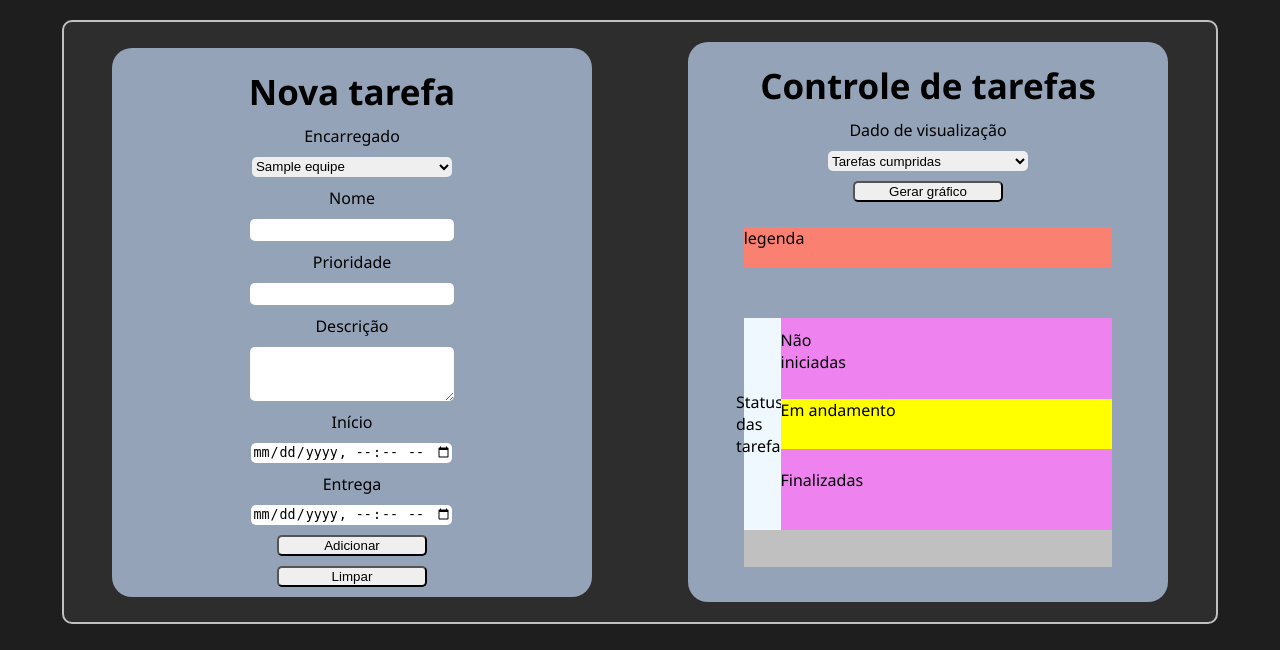
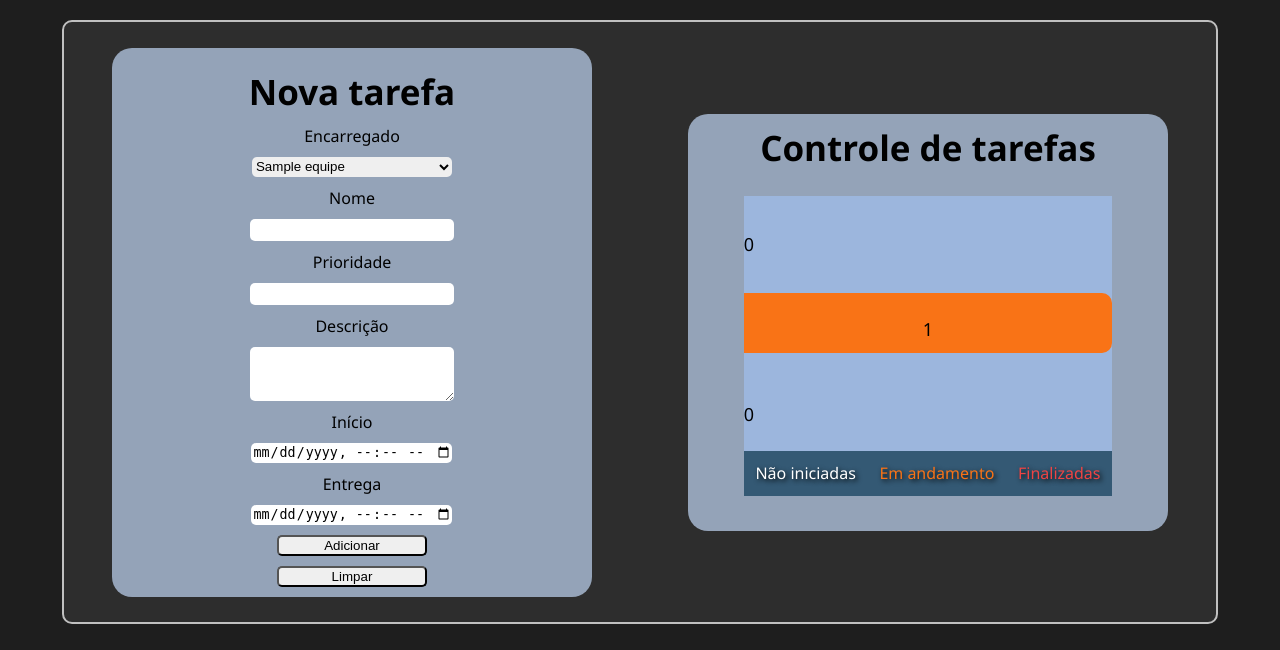
Before and after one commit to guilhermexmada/to-do-list, a PHP site: page /pages/controle_tarefas.php in a window 1280 px wide. Shown: the part 150-800 px from the top of the page. Run offline with PHP 8.4, Linux system fonts and the light colour scheme; tables that the repository leaves empty hold one stand-in row (values such as "Sample post").

Commit message:
Feature gráfico
Adicionando gráfico de visualização de tarefas na interface de administrador

```diff
--- a/back/grafico.php
+++ b/back/grafico.php
@@ -2,7 +2,11 @@
 
 include '../conexao/conn.php';
 
-$condicao = 'tarefas';
+if(isset($_SESSION['criterio'])){
+    $condicao = $_SESSION['criterio'];
+} else {
+    $condicao = "tarefas";
+}
 
 if ($condicao == 'tarefas') {
     $sql = "SELECT cpf_encarregado,nome_tarefa,status_tarefa FROM tarefas;";
@@ -35,9 +39,10 @@ if ($condicao == 'tarefas') {
     $per_finalizado = ($finalizado*100) / $total_tarefas;
 
     echo "
-    <div class='barra' style='width:".$per_nao_iniciado."%; background-color: white;'>Não iniciadas</div>
-    <div class='barra' style='width:".$per_em_andamento."%; background-color: yellow;'>Em andamento</div>
-    <div class='barra' style='width:".$per_finalizado."%; background-color: green;'>Finalizadas</div>
-
+    <div class='barra' style='width:".$per_nao_iniciado."%; background-color: white;'><br> ".$nao_iniciado."</div>
+    <div class='barra' style='width:".$per_em_andamento."%; background-color: #f97316;'><br>".$em_andamento."</div>
+    <div class='barra' style='width:".$per_finalizado."%; background-color: #ef4444;'><br>".$finalizado."</div>
     ";
+    $descricao_grafico = "Análise de tarefas";
+    ;
 }
--- a/pages/controle_tarefas.php
+++ b/pages/controle_tarefas.php
@@ -64,25 +64,21 @@
         </section>
 
         <section>
-            <form action="../back//grafico.php" method="post" id="formGrafico">
                 <h1 class="title">Controle de tarefas</h1>
-                <label>Dado de visualização</label>
-                <select name="controle_tarefas" class="formInput">
-                    <option value="tarefas">Tarefas cumpridas</option>
-                    <option value="produtividade">Produtividade do time</option>
-                </select>
-                <button type="submit" class="formBtn">Gerar gráfico</button>
-            </form>
 
-            <div class="legenda">legenda</div>
+            <!--<div class="legenda">legenda</div>-->
             <div class="grafico">
-                <div class="eixoY">Status das tarefas</div>
+                <!--<div class="eixoY">Status das tarefas</div>-->
                 <div class="graficoInterno">
                     <?php
                         include '../back/grafico.php';
                     ?>
                 </div>
-                <div class="eixoX"></div>
+                <div class="eixoX">
+                    <p class="legenda" style="color: white;">Não iniciadas</p>
+                    <p class="legenda" style="color: #f97316;">Em andamento</p>
+                    <p class="legenda" style="color: #ef4444;">Finalizadas</p>
+                </div>
             </div>
 
 
--- a/pages/script.js
+++ b/pages/script.js
@@ -33,10 +33,13 @@ function abreAviso(cpf){
     var inputCpf = document.createElement("input");
     var inputTitulo = document.createElement("input");
     var inputCorpo = document.createElement("textarea");
+    var txtCpf = document.createElement("p");
+    var txtTitulo = document.createElement("p");
+    var txtCorpo = document.createElement("p");
 
     // div
   aviso.style.width = "220px";
-  aviso.style.height = "220px";
+  aviso.style.height = "300px";
   aviso.style.position = "fixed";
   aviso.style.top = "50%";
   aviso.style.left = "50%";
@@ -81,13 +84,20 @@ function abreAviso(cpf){
   inputTitulo.maxLength = 50;
   inputCorpo.name = "corpo";
   inputCorpo.type = "textarea";
-  inputCorpo.style.height = "20px";
+  inputCorpo.style.height = "40px";
   inputCorpo.style.width = "200px";
   inputCorpo.maxLength = 100;
 
+  //textos
+  txtCpf.innerHTML = "CPF destinatário";
+  txtTitulo.innerHTML = "Título do aviso";
+  txtCorpo.innerHTML = "Corpo do aviso";
 
+  form.appendChild(txtCpf);
   form.appendChild(inputCpf);
+  form.appendChild(txtTitulo);
   form.appendChild(inputTitulo);
+  form.appendChild(txtCorpo);
   form.appendChild(inputCorpo);
   form.appendChild(btnFechar);
   form.appendChild(btnEnviar);
--- a/pages/style2.css
+++ b/pages/style2.css
@@ -11,30 +11,25 @@
     align-items: center;
 }
 
-.legenda{
-    position: relative;
-    margin: 25px;
-    width: 80%;
-    height: 50px;
-    background-color: salmon;
-}
-
 .eixoY{
     position: relative;
-    width: 10%;
-    height: 85%;
+    width: 50%;
+    height: 10%;
     background-color: aliceblue;
     display: flex;
     flex-direction: column;
     justify-content: space-around;
     align-items: center;
+    text-orientation:sideways-right;
+    transform: rotate(90deg);
 }
 
 .eixoX{
     position: relative;
     width: 100%;
     height: 15%;
-    background-color: silver;
+    background-color: rgb(52, 89, 116);
+    color: white;
     display: flex;
     justify-content: space-around;
     align-items: center;
@@ -42,9 +37,9 @@
 
 .graficoInterno{
     position: relative;
-    width: 90%;
+    width: 100%;
     height: 85%;
-    background-color: violet;
+    background-color: rgb(156, 182, 221);
     display: flex;
     flex-direction: column;
     align-items: flex-start;
@@ -53,6 +48,14 @@
 
 .barra{
     position: relative;
-    height: 50px;
-    background-color: blueviolet;
+    height: 60px;
+    border-radius: 0 10px 10px 0;
+    text-align: center;
+    font-size: 18px;
+    font-weight: 500;
 }
+
+.legenda{
+    font-weight: 500;
+    text-shadow: black 2px 2px 5px;
+}
```
